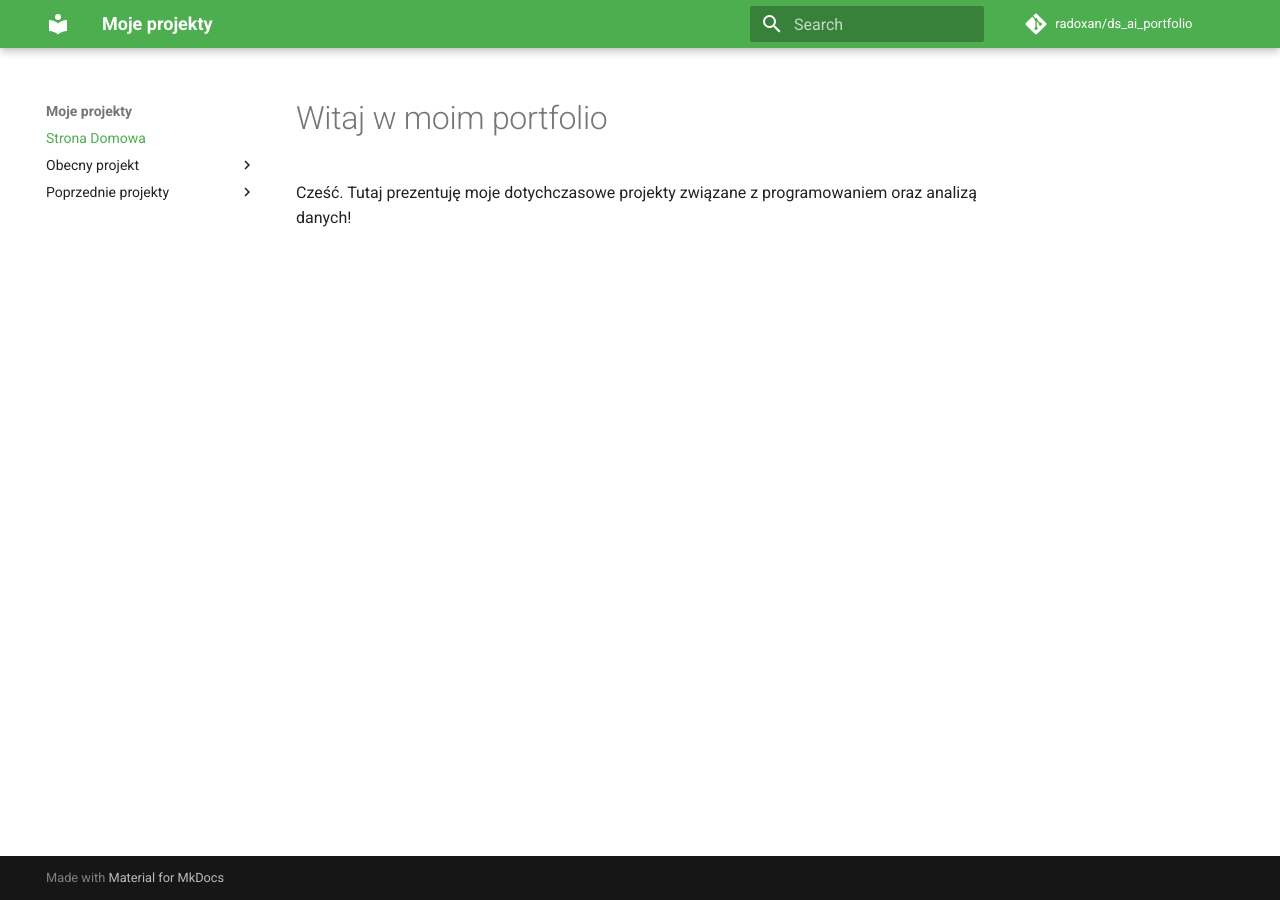
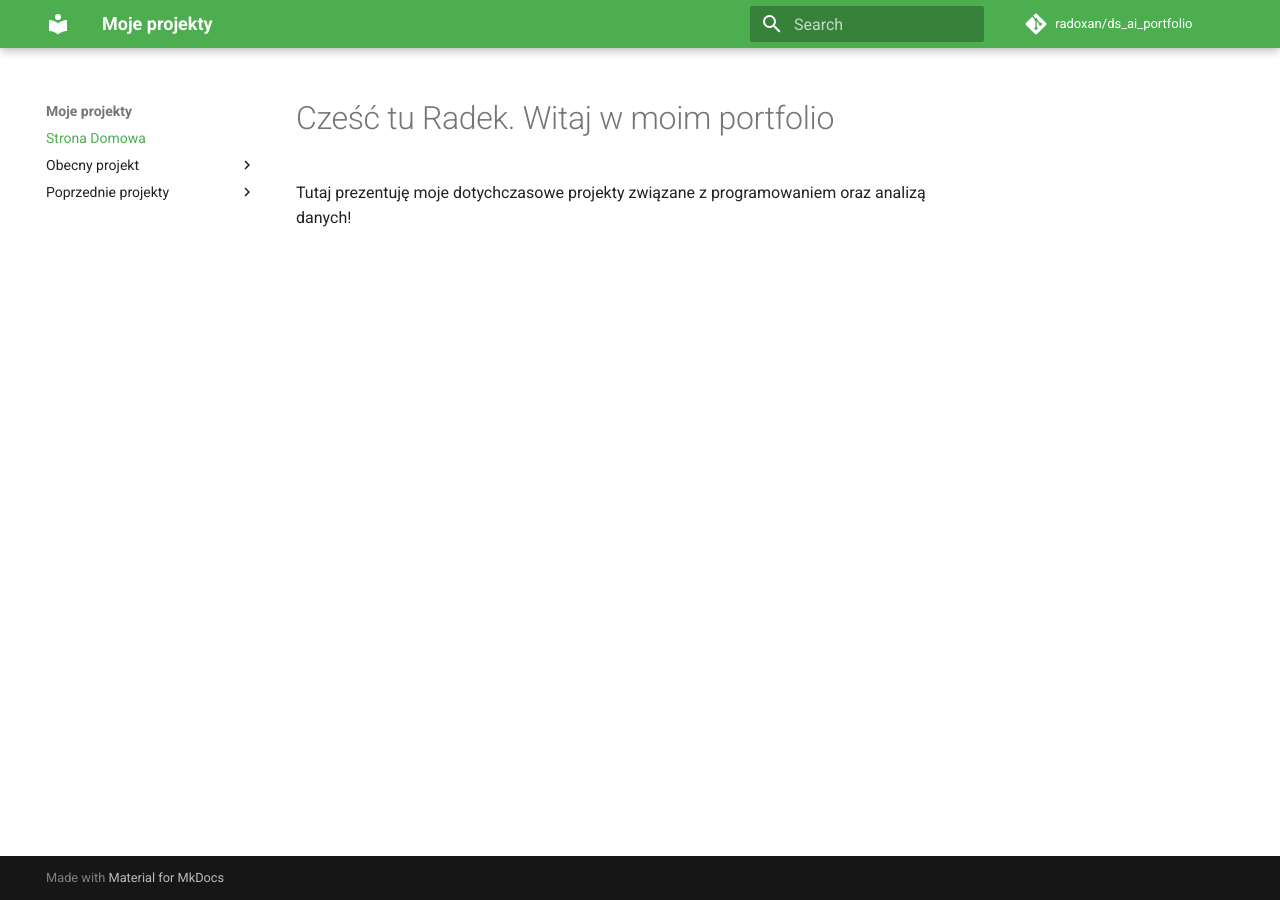
Before and after one commit to radoxan/ds_ai_portfolio, an MkDocs documentation site: the page built from docs/index.md, in a window 1280 px wide. Built offline with MkDocs 1.6.1 and Material for MkDocs 9.7.7, drawn with Linux system fonts in a browser that asks for light colours; comment, search, counter and statistics services are not loaded.

Commit message:
small text correciotns

```diff
--- a/docs/index.md
+++ b/docs/index.md
@@ -1,3 +1,4 @@
-# Witaj w moim portfolio
+# Cześć tu Radek. Witaj w moim portfolio
 
-Cześć. Tutaj prezentuję moje dotychczasowe projekty związane z programowaniem oraz analizą danych!
+
+Tutaj prezentuję moje dotychczasowe projekty związane z programowaniem oraz analizą danych!
--- a/mkdocs.yml
+++ b/mkdocs.yml
@@ -10,14 +10,13 @@ repo_url: https://github.com/radoxan/ds_ai_portfolio
 theme:
   name: material
   palette:
-    scheme: default
     primary: green
-    accent: yellow
+    accent: green
 
 nav:
 - Strona Domowa: index.md
 - Obecny projekt:
-  - 'URnewICanHelp':  URnewICanHelp/index.md
+  - 'ICanHelpU':  ICanHelpU/index.md
 - Poprzednie projekty:
   - "BendTime": BendTime/index.md
   - "Iris": Iris/index.md
```
Also changed, not shown: docs/BendTime/index.md (+0 -7 lines), docs/ICanHelpU/index.md (added, +3 -0 lines), docs/URnewICanHelp/index.md (deleted, +0 -3 lines).
